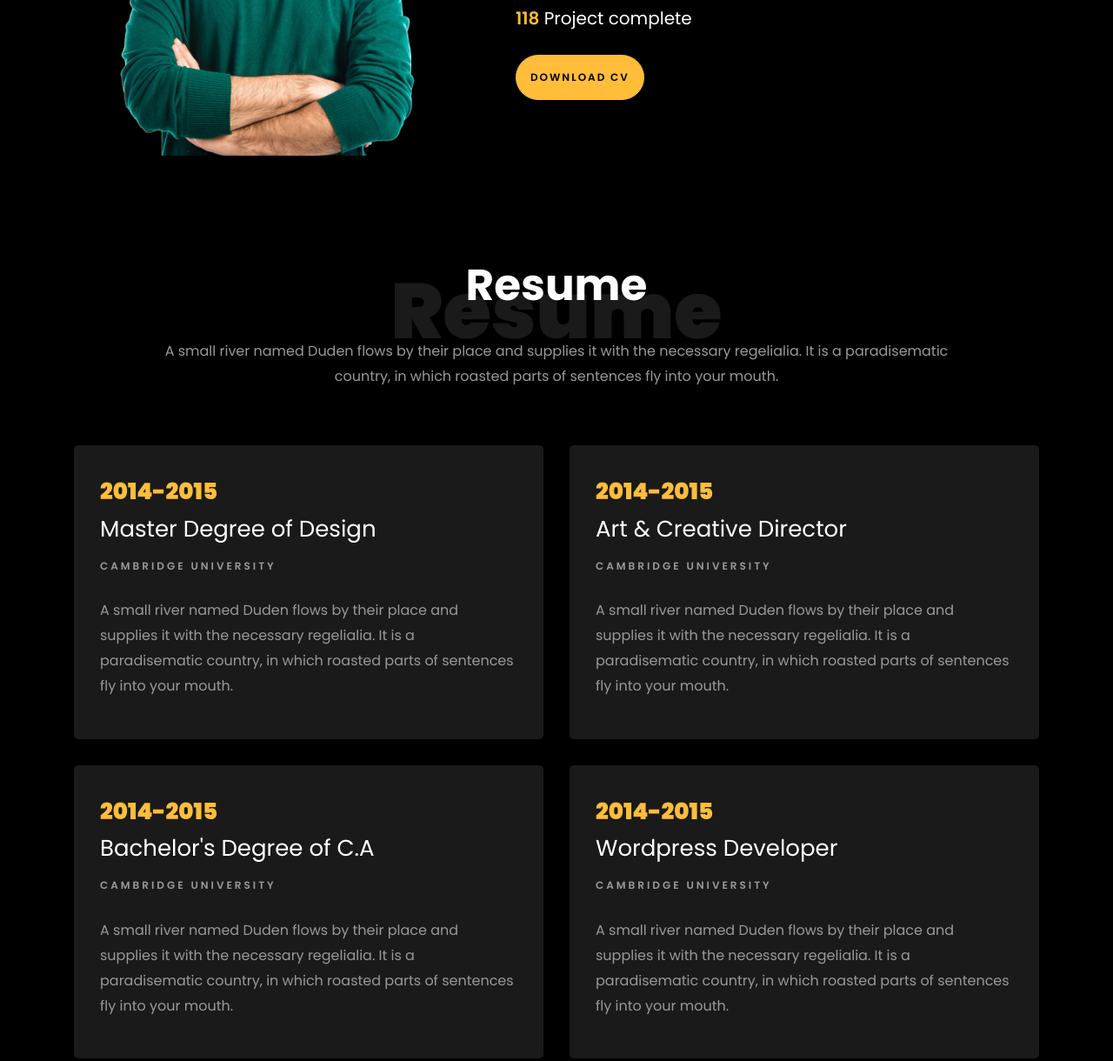
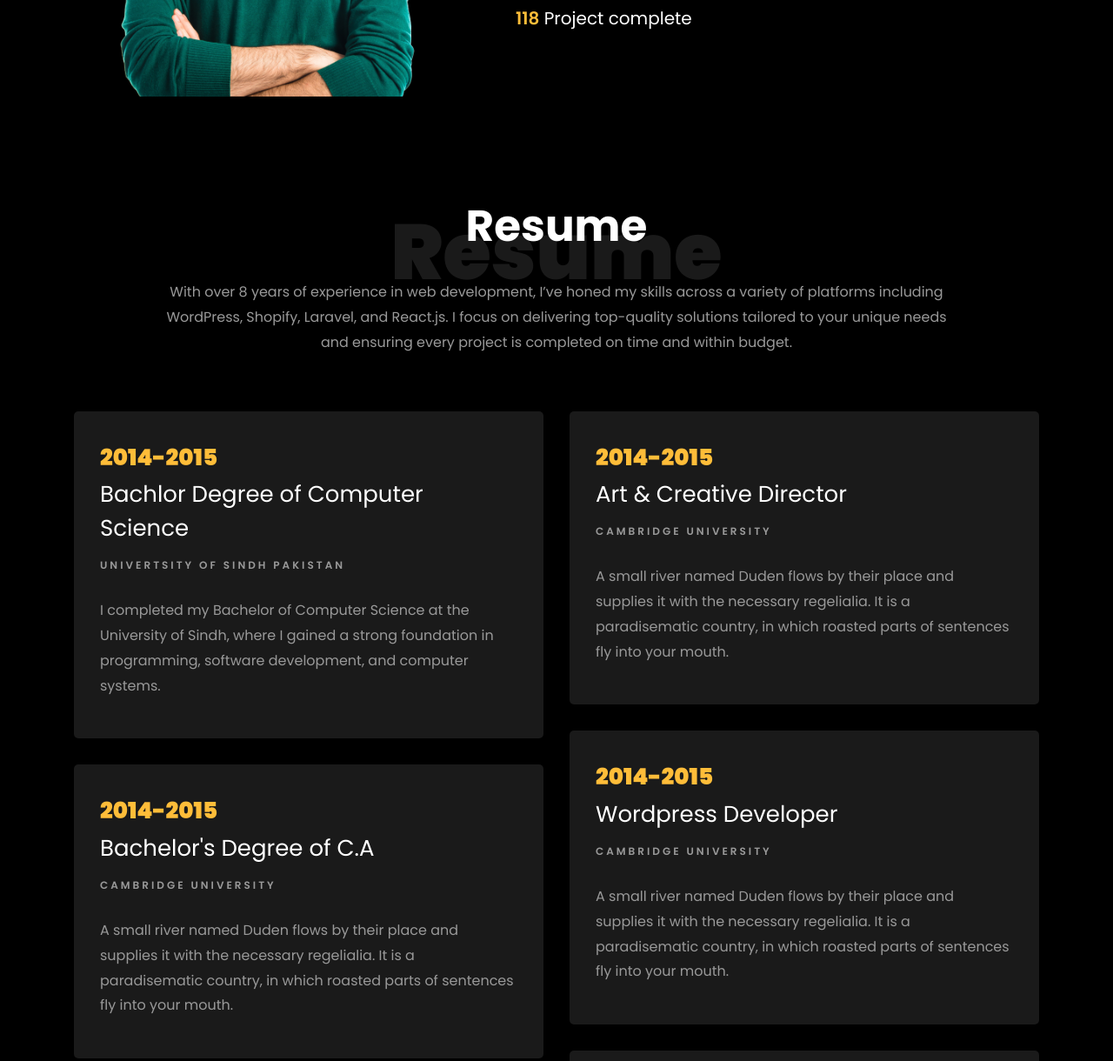
Before and after one commit to kamran-webwork/portfolio, a plain HTML site: page index.html in a window 1280 px wide. Shown: the part 1169-2389 px from the top of the page at 87% size. Drawn offline with Linux system fonts and the light colour scheme; files whose address does not match are found by name.

Commit message:
Update index.html

```diff
--- a/index.html
+++ b/index.html
@@ -120,7 +120,7 @@
 	                <span class="number" data-number="120">0</span>
 	                <span>Project complete</span>
                 </p>
-                <p><a href="#" class="btn btn-primary py-3 px-3">Download CV</a></p>
+<!--                 <p><a href="#" class="btn btn-primary py-3 px-3">Download CV</a></p> -->
               </div>
 	          </div>
 	        </div>
@@ -134,16 +134,16 @@
           <div class="col-md-10 heading-section text-center ftco-animate">
           	<h1 class="big big-2">Resume</h1>
             <h2 class="mb-4">Resume</h2>
-            <p>A small river named Duden flows by their place and supplies it with the necessary regelialia. It is a paradisematic country, in which roasted parts of sentences fly into your mouth.</p>
+            <p>With over 8 years of experience in web development, I’ve honed my skills across a variety of platforms including WordPress, Shopify, Laravel, and React.js. I focus on delivering top-quality solutions tailored to your unique needs and ensuring every project is completed on time and within budget.</p>
           </div>
         </div>
     		<div class="row">
     			<div class="col-md-6">
     				<div class="resume-wrap ftco-animate">
     					<span class="date">2014-2015</span>
-    					<h2>Master Degree of Design</h2>
-    					<span class="position">Cambridge University</span>
-    					<p class="mt-4">A small river named Duden flows by their place and supplies it with the necessary regelialia. It is a paradisematic country, in which roasted parts of sentences fly into your mouth.</p>
+    					<h2>Bachlor Degree of Computer Science</h2>
+    					<span class="position">Univertsity Of Sindh Pakistan</span>
+    					<p class="mt-4">I completed my Bachelor of Computer Science at the University of Sindh, where I gained a strong foundation in programming, software development, and computer systems. </p>
     				</div>
     				<div class="resume-wrap ftco-animate">
     					<span class="date">2014-2015</span>
```
